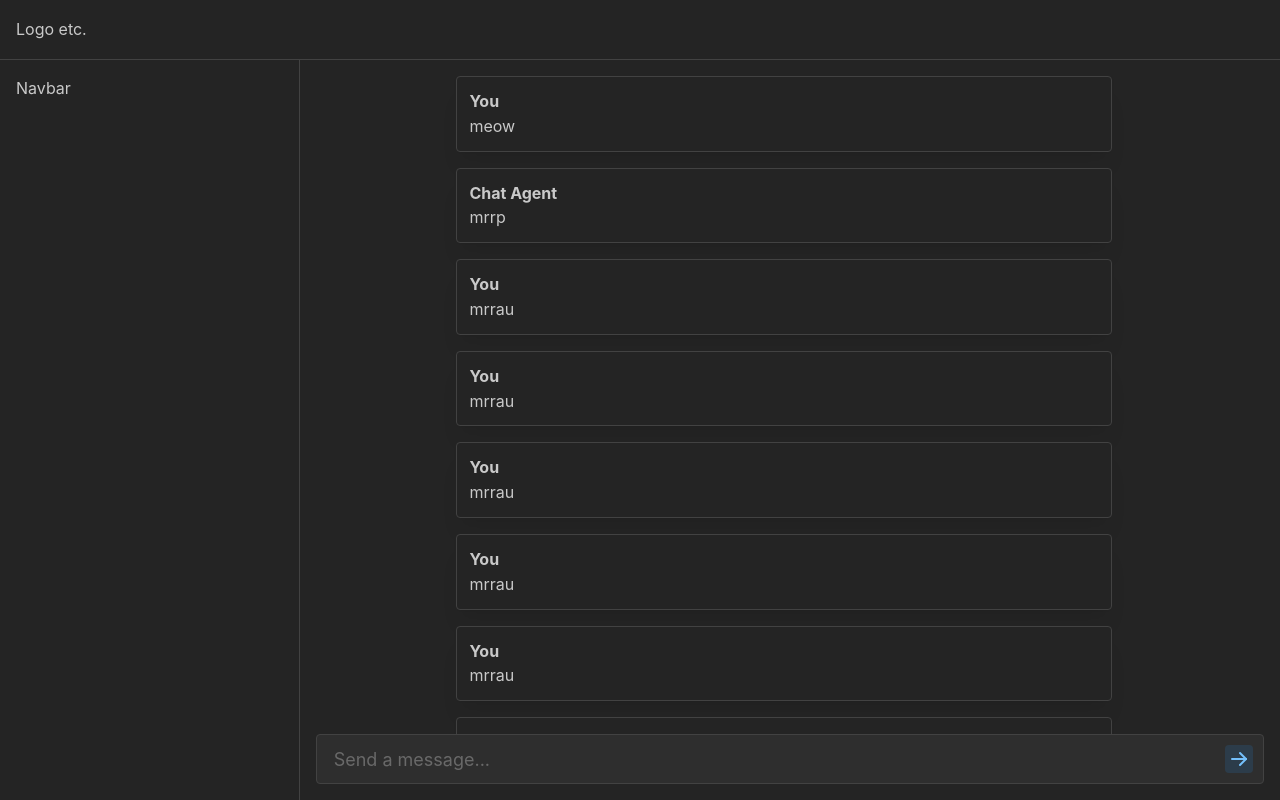
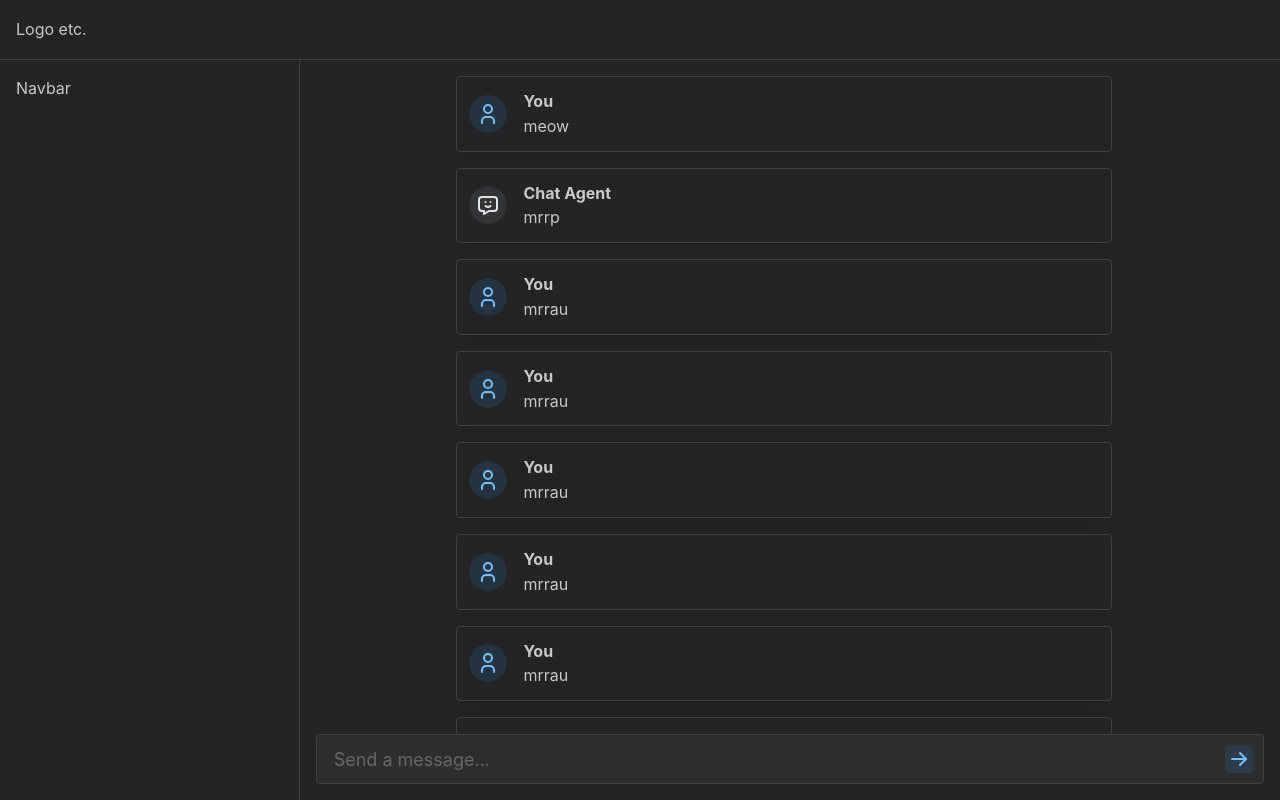
Before and after one commit to TheAlan404/glov-case-assignment, a React (Vite) app: page / in a window 1280 px wide. Built offline with nearby package versions, Linux system fonts and the light colour scheme.

Commit message:
ChatMessage: add avatar

```diff
--- a/src/components/chat/ChatMessage.tsx
+++ b/src/components/chat/ChatMessage.tsx
@@ -1,5 +1,6 @@
-import { Image, Paper, SimpleGrid, Stack, Text } from "@mantine/core";
+import { Avatar, Group, Image, Paper, SimpleGrid, Stack, Text } from "@mantine/core";
 import { Message } from "./types/message"
+import { IconMessageChatbot, IconUser } from "@tabler/icons-react";
 
 export const ChatMessage = ({
     message
@@ -13,6 +14,18 @@ export const ChatMessage = ({
             withBorder
             shadow="md"
         >
+            <Group wrap="nowrap">
+                <Stack>
+                    <Avatar
+                        color={message.sender == "user" ? "blue" : "gray"}
+                    >
+                        {message.sender == "user" ? (
+                            <IconUser />
+                        ) : (
+                            <IconMessageChatbot />
+                        )}
+                    </Avatar>
+                </Stack>
                 <Stack gap={0}>
                     <Text fw="bold">
                         {/* TODO: Replace with username */}
@@ -32,6 +45,7 @@ export const ChatMessage = ({
                         </SimpleGrid>
                     )}
                 </Stack>
+            </Group>
         </Paper>
     )
 }
```
Lines whose indentation alone changed are shown as unchanged.
